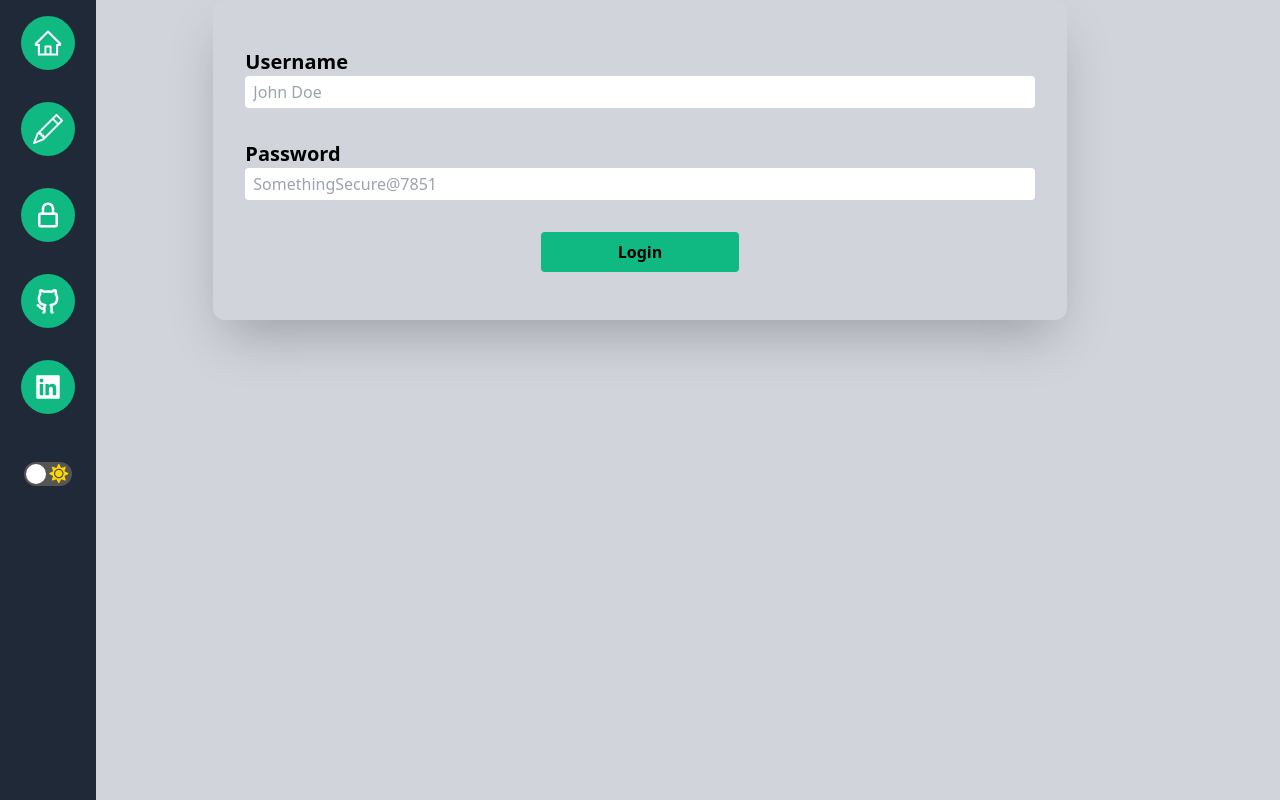
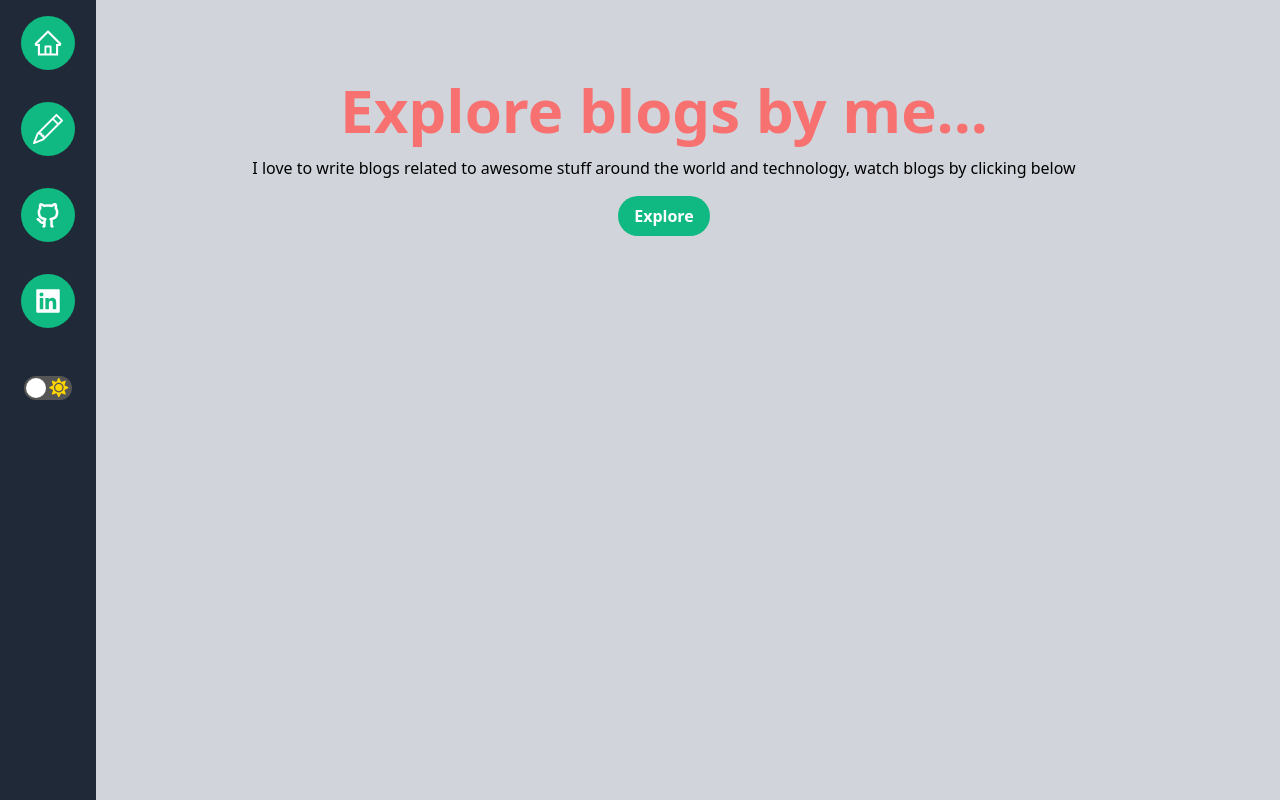
Before and after one commit to KakashiNinja/blog-admin-panel, a Next.js app: page / in a window 1280 px wide. Built offline with nearby package versions, Linux system fonts and the light colour scheme.

Commit message:
removed login/signup process for now

```diff
--- a/components/Sidebar.jsx
+++ b/components/Sidebar.jsx
@@ -1,50 +1,72 @@
-import React from "react"
-import Link from "next/link"
-import { AiOutlineHome, AiFillLinkedin } from "react-icons/ai"
-import { BsPencil } from "react-icons/bs"
-import { BiLockAlt } from "react-icons/bi"
-import ThemeSwitch from "./them-switch"
-import { RiGithubLine } from "react-icons/ri"
+import React from "react";
+import Link from "next/link";
+import {
+  AiOutlineHome,
+  AiFillLinkedin,
+} from "react-icons/ai";
+import { BsPencil } from "react-icons/bs";
+import { BiLockAlt } from "react-icons/bi";
+import ThemeSwitch from "./them-switch";
+import { RiGithubLine } from "react-icons/ri";
 
-const SidebarIcons = ({ icon }) => {
-  return <div className='icon'>{icon}</div>
-}
+const SidebarIcons = ({
+  icon,
+}) => {
+  return (
+    <div className='icon'>
+      {icon}
+    </div>
+  );
+};
 
-const Sidebar = ({ userAuth }) => {
+const Sidebar = () => {
   return (
     <nav>
       <Link href='/'>
         <a>
-          <SidebarIcons icon={<AiOutlineHome />} />
+          <SidebarIcons
+            icon={
+              <AiOutlineHome />
+            }
+          />
         </a>
       </Link>
 
       <Link href='/create'>
         <a>
-          <SidebarIcons icon={<BsPencil />} />
+          <SidebarIcons
+            icon={
+              <BsPencil />
+            }
+          />
         </a>
       </Link>
 
-      <Link href={userAuth ? "/logout" : "/login"}>
-        <a>
-          <SidebarIcons icon={<BiLockAlt />} />
-        </a>
-      </Link>
-
-      <Link href='https://github.com/DevChaudhary78' target='_blank'>
+      <Link
+        href='https://github.com/DevChaudhary78'
+        target='_blank'
+      >
         <a target='_blank'>
-          <SidebarIcons icon={<RiGithubLine />} />
+          <SidebarIcons
+            icon={
+              <RiGithubLine />
+            }
+          />
         </a>
       </Link>
 
       <Link href='https://www.linkedin.com/in/dev-chaudhary-935054170/'>
         <a target='_blank'>
-          <SidebarIcons icon={<AiFillLinkedin />} />
+          <SidebarIcons
+            icon={
+              <AiFillLinkedin />
+            }
+          />
         </a>
       </Link>
       <ThemeSwitch />
     </nav>
-  )
-}
+  );
+};
 
-export default Sidebar
+export default Sidebar;
--- a/pages/create.jsx
+++ b/pages/create.jsx
@@ -1,111 +1,159 @@
-import React, { useState } from "react"
-import Sidebar from "../components/Sidebar"
-import { useRouter } from "next/router"
-import Head from "next/head"
+import React, {
+  useState,
+} from "react";
+import Sidebar from "../components/Sidebar";
+import { useRouter } from "next/router";
+import Head from "next/head";
 
 const CreatePost = () => {
-  const [successMsg, setSuccessMsg] = useState(false)
-  const history = useRouter()
+  const [
+    successMsg,
+    setSuccessMsg,
+  ] = useState(false);
+  const history = useRouter();
 
-  const [values, setValues] = useState({
+  const [values, setValues] =
+    useState({
       title: "",
       text: "",
       author_name: "",
-  })
+    });
 
-  const handleChange = (e) => {
+  const handleChange = (
+    e
+  ) => {
     setValues({
       ...values,
-      [e.target.name]: e.target.value,
-    })
-  }
+      [e.target.name]:
+        e.target.value,
+    });
+  };
 
-  const handleSubmit = async (e) => {
-    e.preventDefault()
-    const token = localStorage.getItem("token")
-    const bearer = `Bearer ${token}`
-    const formData = JSON.stringify(values)
+  const handleSubmit = async (
+    e
+  ) => {
+    e.preventDefault();
+    const token =
+      localStorage.getItem(
+        "token"
+      );
+    const bearer = `Bearer ${token}`;
+    const formData =
+      JSON.stringify(values);
 
     try {
-      const req = await fetch("https://ed-blog-api.herokuapp.com/api/posts", {
+      const req = await fetch(
+        "https://ed-blog-api.herokuapp.com/api/posts",
+        {
           method: "post",
           body: formData,
           headers: {
-          Authorization: bearer,
-          "Content-Type": "application/json",
+            Authorization:
+              bearer,
+            "Content-Type":
+              "application/json",
           },
-      })
+        }
+      );
 
-      if (req.status !== 200) {
-        return
+      if (
+        req.status !== 200
+      ) {
+        return;
       }
-      setSuccessMsg(true)
-      history.push("/blogs")
+      setSuccessMsg(true);
+      history.push("/blogs");
     } catch (err) {
-      console.log(err)
+      console.log(err);
     }
-  }
+  };
 
   return (
-    <form className='create-post' onSubmit={(e) => handleSubmit(e)}>
+    <form
+      className='create-post'
+      onSubmit={(e) =>
+        handleSubmit(e)
+      }
+    >
       <div className='fields'>
-        <label htmlFor='title'>Title</label>
+        <label htmlFor='title'>
+          Title
+        </label>
         <input
           placeholder='The song of ice & fire'
           type='text'
           id='title'
           name='title'
-          onChange={handleChange}
+          onChange={
+            handleChange
+          }
           required
         />
       </div>
 
       <div className='fields'>
-        <label htmlFor='text'>Text</label>
+        <label htmlFor='text'>
+          Text
+        </label>
         <textarea
           placeholder='And here ladyfinger is the biggest mastermind behind all of this'
           type='text'
           id='text'
-          onChange={handleChange}
+          onChange={
+            handleChange
+          }
           name='text'
           required
         />
       </div>
 
       <div className='fields'>
-        <label htmlFor='author_name'>Author</label>
+        <label htmlFor='author_name'>
+          Author
+        </label>
         <input
           placeholder='George R.R. Martin'
           type='text'
-          onChange={handleChange}
+          onChange={
+            handleChange
+          }
           id='author_name'
           name='author_name'
           required
         />
       </div>
 
-      <div className='is-published'>
-        <label htmlFor='published'>Published</label>
-        <input type='checkbox' name='published' id='published' />
-      </div>
-
-      <button onClick={(e) => handleSubmit(e)}>Submit</button>
-      {successMsg && <p>Successfully Submitted!</p>}
+      <button
+        onClick={(e) =>
+          handleSubmit(e)
+        }
+      >
+        Submit
+      </button>
+      {successMsg && (
+        <p>
+          Successfully
+          Submitted!
+        </p>
+      )}
     </form>
-  )
-}
+  );
+};
 
 const Create = () => {
   return (
     <>
       <Head>
         <title>Create</title>
-        <link rel='icon' href='/favicon.png' />
+        <link
+          rel='icon'
+          href='/favicon.png'
+        />
       </Head>
       <Sidebar />
       <CreatePost />
     </>
-  )
-}
+  );
+};
 
-export default Create
+export default Create;
--- a/pages/index.jsx
+++ b/pages/index.jsx
@@ -1,38 +1,54 @@
-import React, { useState, useEffect } from "react"
-import Head from "next/head"
+import React, {
+  useState,
+  useEffect,
+} from "react";
+import Head from "next/head";
 
-import Explore from "../components/Explore"
-import Sidebar from "../components/Sidebar"
-import Login from "./login"
+import Explore from "../components/Explore";
+import Sidebar from "../components/Sidebar";
 
-const Container = ({ userAuth }) => {
+const Container = ({
+  userAuth,
+}) => {
   return (
     <div className='flex h-full w-full'>
-      <Sidebar userAuth={userAuth} />
+      <Sidebar />
       <Explore />
     </div>
-  )
-}
+  );
+};
 
 export default function Home() {
-  const [userAuth, setUserAuth] = useState(false)
+  const [
+    userAuth,
+    setUserAuth,
+  ] = useState(false);
 
   useEffect(() => {
-    const user = localStorage.getItem("userAuth")
+    const user =
+      localStorage.getItem(
+        "userAuth"
+      );
     if (user) {
-      setUserAuth(true)
+      setUserAuth(true);
     } else {
-      setUserAuth(false)
+      setUserAuth(false);
     }
-  }, [])
+  }, []);
 
   return (
     <>
       <Head>
         <title>Explore</title>
-        <link rel='icon' href='/favicon.png' />
+        <link
+          rel='icon'
+          href='/favicon.png'
+        />
       </Head>
-      {!userAuth ? <Login /> : <Container userAuth={userAuth} />}
+      {/* {!userAuth ? <Login /> : <Container userAuth={userAuth} />} */}
+      <Container
+        userAuth={userAuth}
+      />
     </>
-  )
+  );
 }
--- a/pages/login.jsx
+++ /dev/null
@@ -1,92 +0,0 @@
-import React, { useState } from "react"
-import Sidebar from "../components/Sidebar"
-import { useRouter } from "next/router"
-import Head from "next/head"
-
-const LoginForm = ({ setUserAuth }) => {
-  const router = useRouter()
-
-  const [values, setValues] = useState({
-    username: "",
-    password: "",
-  })
-
-  const [loginErr, setLoginErr] = useState(false)
-
-  const handleChange = (e) => {
-    setValues({
-      ...values,
-      [e.target.name]: e.target.value,
-    })
-  }
-
-  const handleSubmit = async (e) => {
-    e.preventDefault()
-    const formData = JSON.stringify(values)
-
-    try {
-      const req = await fetch("https://ed-blog-api.herokuapp.com/api/login", {
-        method: "POST",
-        body: formData,
-        headers: {
-          Accept: "application/json",
-          "Content-type": "application/json",
-        },
-      })
-
-      const myJson = await req.json()
-      if (req.status !== 200) {
-        setLoginErr(true)
-        return
-      }
-      localStorage.setItem("token", myJson.token)
-      localStorage.setItem("userAuth", true)
-      router.push("/blogs")
-      setUserAuth(true)
-    } catch (err) {
-      setLoginErr(true)
-    }
-  }
-
-  return (
-    <form className='login-form'>
-      <div>
-        <label htmlFor='username'>Username</label>
-        <input
-          type='text'
-          name='username'
-          required
-          placeholder='John Doe'
-          onChange={handleChange}
-        />
-      </div>
-      <div>
-        <label htmlFor='password'>Password</label>
-        <input
-          type='password'
-          name='password'
-          placeholder='SomethingSecure@7851'
-          onChange={handleChange}
-          required
-        />
-      </div>
-
-      <button onClick={(e) => handleSubmit(e)}>Login</button>
-    </form>
-  )
-}
-
-const Login = () => {
-  return (
-    <>
-      <Head>
-        <title>Login</title>
-        <link rel='icon' href='/favicon.png' />
-      </Head>
-      <Sidebar />
-      <LoginForm />
-    </>
-  )
-}
-
-export default Login
--- a/pages/logout.jsx
+++ /dev/null
@@ -1,19 +0,0 @@
-import { useRouter } from "next/router"
-
-const logout = () => {
-  // eslint-disable-next-line react-hooks/rules-of-hooks
-  const history = useRouter()
-
-  const handleLogout = async () => {
-    const req = await fetch("https://ed-blog-api.herokuapp.com/api/logout")
-
-    if (req.status !== 200) {
-      return
-    }
-    history.push("/login")
-  }
-
-  return <button onClick={handleLogout}>Logout</button>
-}
-
-export default logout
--- /dev/null
+++ b/styles/components/register.scss
@@ -0,0 +1,3 @@
+.register-form {
+  @apply w-2/3 mx-auto p-8 flex flex-col rounded-xl;
+}
```
Also changed, not shown: 1 other file (tests, documents, lock files or other folders). Lines whose indentation alone changed are shown as unchanged.
